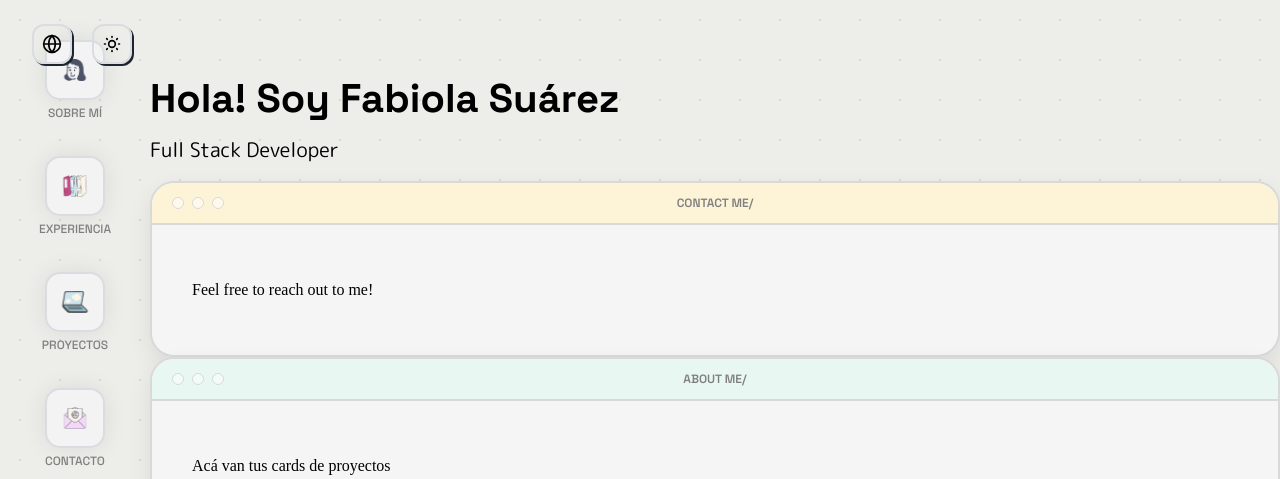
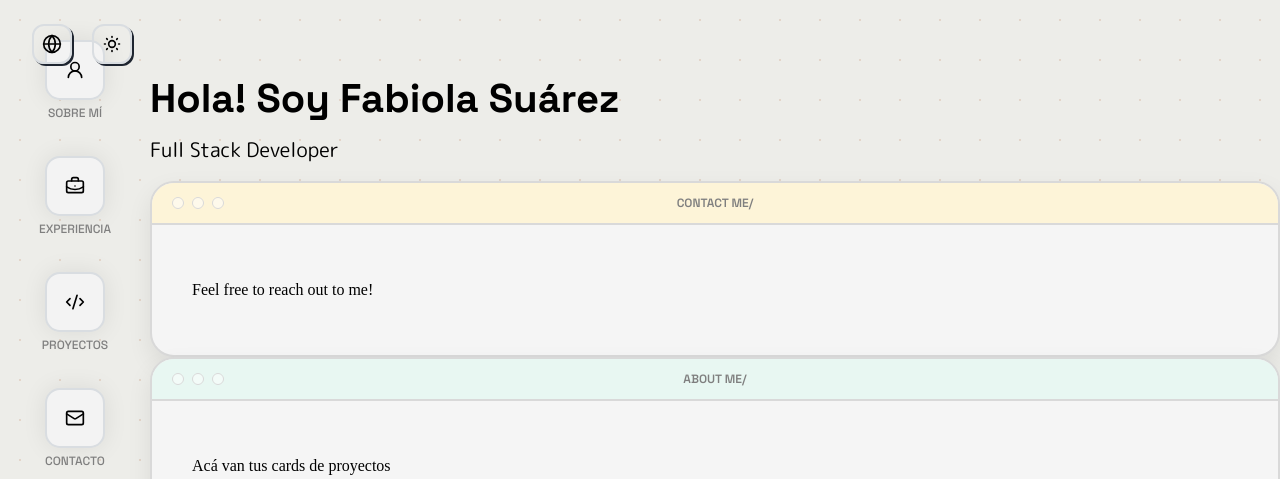
Before and after one commit to fabiolajsm/fabiolajsm-web, a React (Create React App) app: page / in a window 1280 px wide. Shown: the top 479 px of the page. Built offline with nearby package versions, Linux system fonts and the light colour scheme.

Commit message:
change icons sideNavigation

```diff
--- a/src/components/SectionNavigation.tsx
+++ b/src/components/SectionNavigation.tsx
@@ -1,9 +1,6 @@
 import { useI18n } from "../i18n/I18nContext";
-import aboutIcon from "../assets/icons/about.png";
-import experienceIcon from "../assets/icons/experience.png";
-import projectsIcon from "../assets/icons/projects.png";
-import contactIcon from "../assets/icons/contact.png";
 import "./SectionNavigation.css";
+import { BriefcaseBusiness, CodeXml, Mail, UserRound } from "lucide-react";
 
 export default function SectionNavigation() {
   const { getText } = useI18n();
@@ -12,7 +9,7 @@ export default function SectionNavigation() {
     <nav id="sectionNavigation" className="sectionNavigation">
       <div className="sectionNavigation_item">
         <button className="sectionNavigation_button">
-          <img src={aboutIcon} alt="About" />
+          <UserRound size={20} />
         </button>
         <span className="sectionNavigation_label">
           {getText("navbar_about")}
@@ -21,7 +18,7 @@ export default function SectionNavigation() {
 
       <div className="sectionNavigation_item">
         <button className="sectionNavigation_button">
-          <img src={experienceIcon} alt="Experience" />
+          <BriefcaseBusiness size={20} />
         </button>
         <span className="sectionNavigation_label">
           {getText("navbar_experience")}
@@ -30,7 +27,7 @@ export default function SectionNavigation() {
 
       <div className="sectionNavigation_item">
         <button className="sectionNavigation_button">
-          <img src={projectsIcon} alt="Projects" />
+          <CodeXml size={20} />
         </button>
         <span className="sectionNavigation_label">
           {getText("navbar_projects")}
@@ -39,7 +36,7 @@ export default function SectionNavigation() {
 
       <div className="sectionNavigation_item">
         <button className="sectionNavigation_button">
-          <img src={contactIcon} alt="Contact" />
+          <Mail size={20} />
         </button>
         <span className="sectionNavigation_label">
           {getText("navbar_contact")}
```
